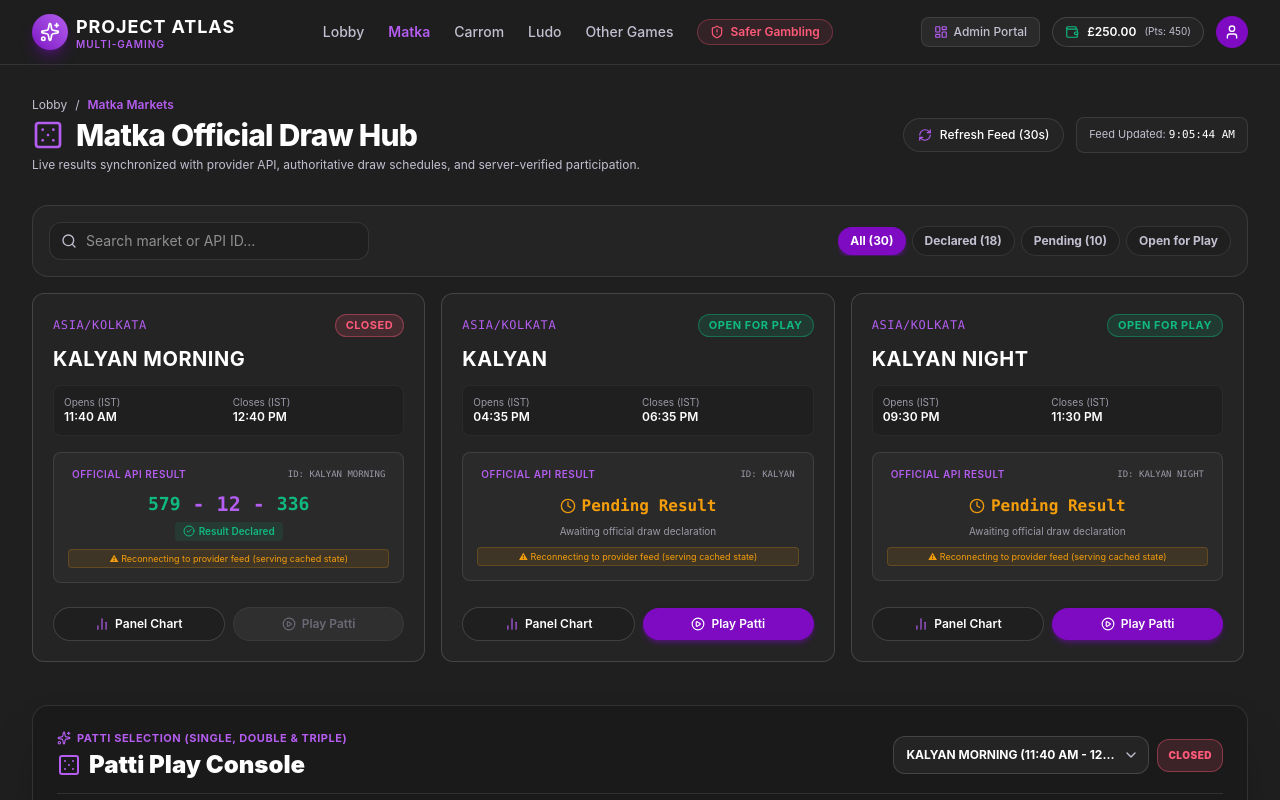
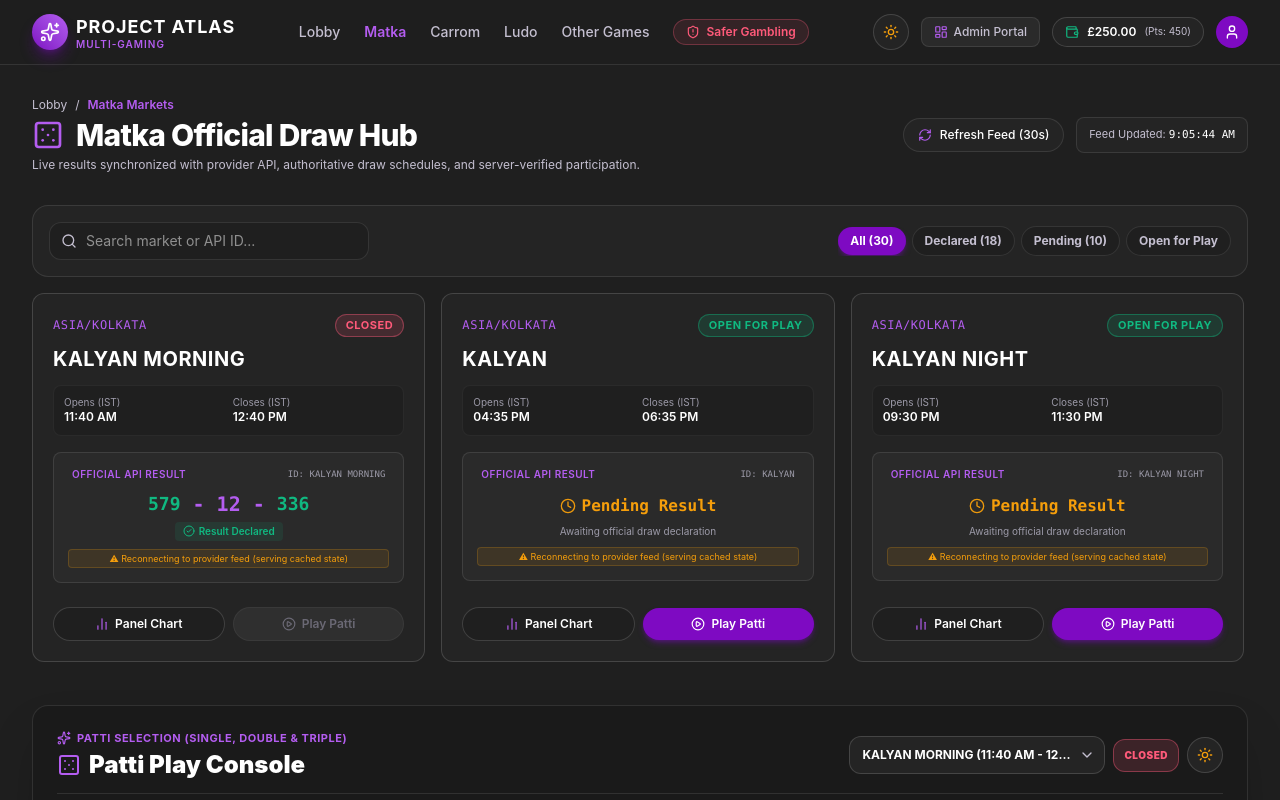
Before and after one commit to asuraareddy/project-atlas, a Next.js app: page /matka in a window 1280 px wide. Shown: the top 800 px of the page. Built offline with nearby package versions, Linux system fonts and the light colour scheme.

Commit message:
feat(theme): implement dark mode and light mode toggle with ThemeProvider, localStorage persistence, and header/console controls

```diff
--- a/src/app/globals.css
+++ b/src/app/globals.css
@@ -113,3 +113,101 @@ body {
 ::-webkit-scrollbar-thumb:hover {
   background: var(--color-primary);
 }
+
+/* ==================================================================
+   Light Mode Theme Architecture
+   Activated via <html className="light">
+   ================================================================== */
+
+html.light {
+  --color-surface: #f4f3f7;
+  --color-surface-2: #eae8f0;
+  --color-surface-3: #e0dce9;
+  --color-neutral: #ffffff;
+  --color-neutral-2: #f8f7fc;
+  --color-on-surface: #18181b;
+  --color-on-surface-muted: #52525b;
+  --color-border: rgba(0, 0, 0, 0.12);
+  --bg-radial-glow: radial-gradient(circle at 50% 0%, rgba(126, 10, 194, 0.12) 0%, rgba(244, 243, 247, 0) 70%);
+}
+
+html.light body {
+  background-color: #f4f3f7 !important;
+  color: #18181b !important;
+}
+
+html.light header {
+  background-color: rgba(255, 255, 255, 0.95) !important;
+  border-bottom-color: rgba(0, 0, 0, 0.08) !important;
+}
+
+html.light footer {
+  background-color: #ffffff !important;
+  border-top-color: rgba(0, 0, 0, 0.08) !important;
+}
+
+html.light .bg-\[\#1f1f1f\] {
+  background-color: #ffffff !important;
+  color: #18181b;
+}
+
+html.light .bg-\[\#1a1a1a\] {
+  background-color: #f8f7fb !important;
+}
+
+html.light .bg-\[\#242424\] {
+  background-color: #ffffff !important;
+  box-shadow: 0 1px 3px rgba(0, 0, 0, 0.05);
+}
+
+html.light .bg-\[\#2a2a2a\] {
+  background-color: #f2eff8 !important;
+}
+
+html.light .text-white {
+  color: #18181b !important;
+}
+
+html.light .text-white\/90 {
+  color: #27272a !important;
+}
+
+html.light .text-\[\#c4bfd0\] {
+  color: #52525b !important;
+}
+
+html.light .text-\[\#9c9aa8\] {
+  color: #71717a !important;
+}
+
+html.light .border-white\/10,
+html.light .border-white\/15,
+html.light .border-white\/5 {
+  border-color: rgba(0, 0, 0, 0.1) !important;
+}
+
+html.light input,
+html.light select,
+html.light textarea {
+  color: #18181b !important;
+}
+
+/* Retain high-contrast white text for colored brand buttons & badges */
+html.light .bg-\[\#7e0ac2\],
+html.light .bg-\[\#7e0ac2\] *,
+html.light .btn-primary,
+html.light .btn-primary *,
+html.light .bg-\[\#ff5a7a\],
+html.light .bg-\[\#ff5a7a\] *,
+html.light .bg-\[\#10b981\],
+html.light .bg-\[\#10b981\] * {
+  color: #ffffff !important;
+}
+
+html.light ::-webkit-scrollbar-track {
+  background: #f0edf6;
+}
+
+html.light ::-webkit-scrollbar-thumb {
+  background: #d4cfdf;
+}
--- a/src/app/layout.tsx
+++ b/src/app/layout.tsx
@@ -3,6 +3,7 @@ import "./globals.css";
 import { Header } from "@/components/layout/Header";
 import { Footer } from "@/components/layout/Footer";
 import { PwaRegister } from "@/components/pwa/PwaRegister";
+import { ThemeProvider } from "@/components/theme/ThemeProvider";
 
 export const viewport: Viewport = {
   themeColor: "#7e0ac2",
@@ -27,12 +28,14 @@ export default function RootLayout({
   children: React.ReactNode;
 }) {
   return (
-    <html lang="en" className="dark h-full">
-      <body className="min-h-full flex flex-col bg-[#1f1f1f] text-white selection:bg-[#7e0ac2] selection:text-white">
-        <PwaRegister />
-        <Header />
-        <main className="flex-1 flex flex-col">{children}</main>
-        <Footer />
+    <html lang="en" className="dark h-full" suppressHydrationWarning>
+      <body className="min-h-full flex flex-col bg-[#1f1f1f] text-white selection:bg-[#7e0ac2] selection:text-white transition-colors duration-200">
+        <ThemeProvider>
+          <PwaRegister />
+          <Header />
+          <main className="flex-1 flex flex-col">{children}</main>
+          <Footer />
+        </ThemeProvider>
       </body>
     </html>
   );
--- a/src/components/layout/Header.tsx
+++ b/src/components/layout/Header.tsx
@@ -4,6 +4,7 @@ import Link from 'next/link';
 import { usePathname } from 'next/navigation';
 import { ShieldCheck, Wallet, User, LogIn, LayoutDashboard, ShieldAlert, Sparkles } from 'lucide-react';
 import { useState, useEffect } from 'react';
+import { ThemeToggle } from '@/components/theme/ThemeProvider';
 
 export function Header() {
   const pathname = usePathname();
@@ -102,7 +103,10 @@ export function Header() {
         </nav>
 
         {/* Actions & User State */}
-        <div className="flex items-center gap-3">
+        <div className="flex items-center gap-2 sm:gap-3">
+          {/* Dark / Light Mode Toggle */}
+          <ThemeToggle />
+
           {/* Admin Portal Quick Switch */}
           <Link
             href="/admin/dashboard"
--- a/src/components/matka/PattiParticipationSection.tsx
+++ b/src/components/matka/PattiParticipationSection.tsx
@@ -23,6 +23,7 @@ import {
   PattiCategory,
   validatePoints
 } from '@/domain/games/matka/patti-generator';
+import { ThemeToggle } from '@/components/theme/ThemeProvider';
 
 export interface SelectedPattiItem {
   id: string; // unique key: `${marketId}_${date}_${gameType}_${pattiNumber}`
@@ -292,6 +293,9 @@ export default function PattiParticipationSection({
               {activeMarket.status}
             </span>
           )}
+
+          {/* Quick Theme Toggle (Dark / Light) */}
+          <ThemeToggle />
         </div>
       </div>
 
--- /dev/null
+++ b/src/components/theme/ThemeProvider.tsx
@@ -0,0 +1,110 @@
+'use client';
+
+import React, { createContext, useContext, useEffect, useState } from 'react';
+import { Sun, Moon } from 'lucide-react';
+
+type Theme = 'dark' | 'light';
+
+interface ThemeContextType {
+  theme: Theme;
+  toggleTheme: () => void;
+  setTheme: (theme: Theme) => void;
+}
+
+const ThemeContext = createContext<ThemeContextType>({
+  theme: 'dark',
+  toggleTheme: () => {},
+  setTheme: () => {}
+});
+
+export function ThemeProvider({ children }: { children: React.ReactNode }) {
+  const [theme, setThemeState] = useState<Theme>('dark');
+  const [mounted, setMounted] = useState(false);
+
+  useEffect(() => {
+    // 1. Check local storage or system preference
+    const saved = localStorage.getItem('atlas_theme') as Theme | null;
+    if (saved === 'light' || saved === 'dark') {
+      setThemeState(saved);
+      applyTheme(saved);
+    } else {
+      const prefersDark = window.matchMedia('(prefers-color-scheme: dark)').matches;
+      const initial = prefersDark ? 'dark' : 'dark'; // Default to Bueno dark
+      setThemeState(initial);
+      applyTheme(initial);
+    }
+    setMounted(true);
+  }, []);
+
+  const applyTheme = (t: Theme) => {
+    const root = document.documentElement;
+    if (t === 'light') {
+      root.classList.remove('dark');
+      root.classList.add('light');
+    } else {
+      root.classList.remove('light');
+      root.classList.add('dark');
+    }
+  };
+
+  const setTheme = (newTheme: Theme) => {
+    setThemeState(newTheme);
+    localStorage.setItem('atlas_theme', newTheme);
+    applyTheme(newTheme);
+  };
+
+  const toggleTheme = () => {
+    const next = theme === 'dark' ? 'light' : 'dark';
+    setTheme(next);
+  };
+
+  return (
+    <ThemeContext.Provider value={{ theme, toggleTheme, setTheme }}>
+      {children}
+    </ThemeContext.Provider>
+  );
+}
+
+export function useTheme() {
+  return useContext(ThemeContext);
+}
+
+/**
+ * Mobile-friendly and Desktop Theme Toggle Button
+ */
+export function ThemeToggle({ className = '' }: { className?: string }) {
+  const { theme, toggleTheme } = useTheme();
+  const [mounted, setMounted] = useState(false);
+
+  useEffect(() => {
+    setMounted(true);
+  }, []);
+
+  if (!mounted) {
+    return (
+      <div className={`w-9 h-9 rounded-full bg-white/10 ${className}`} />
+    );
+  }
+
+  const isDark = theme === 'dark';
+
+  return (
+    <button
+      type="button"
+      onClick={toggleTheme}
+      className={`relative w-9 h-9 rounded-full flex items-center justify-center transition-all select-none border border-white/15 hover:border-[#b45df0] active:scale-95 ${
+        isDark
+          ? 'bg-[#242424] text-[#f59e0b] hover:bg-white/10'
+          : 'bg-white text-[#7e0ac2] hover:bg-black/5 shadow-sm'
+      } ${className}`}
+      title={`Switch to ${isDark ? 'Light' : 'Dark'} Mode`}
+      aria-label={`Switch to ${isDark ? 'Light' : 'Dark'} Mode`}
+    >
+      {isDark ? (
+        <Sun className="w-4 h-4 transition-transform hover:rotate-45" />
+      ) : (
+        <Moon className="w-4 h-4 transition-transform hover:-rotate-12" />
+      )}
+    </button>
+  );
+}
```
